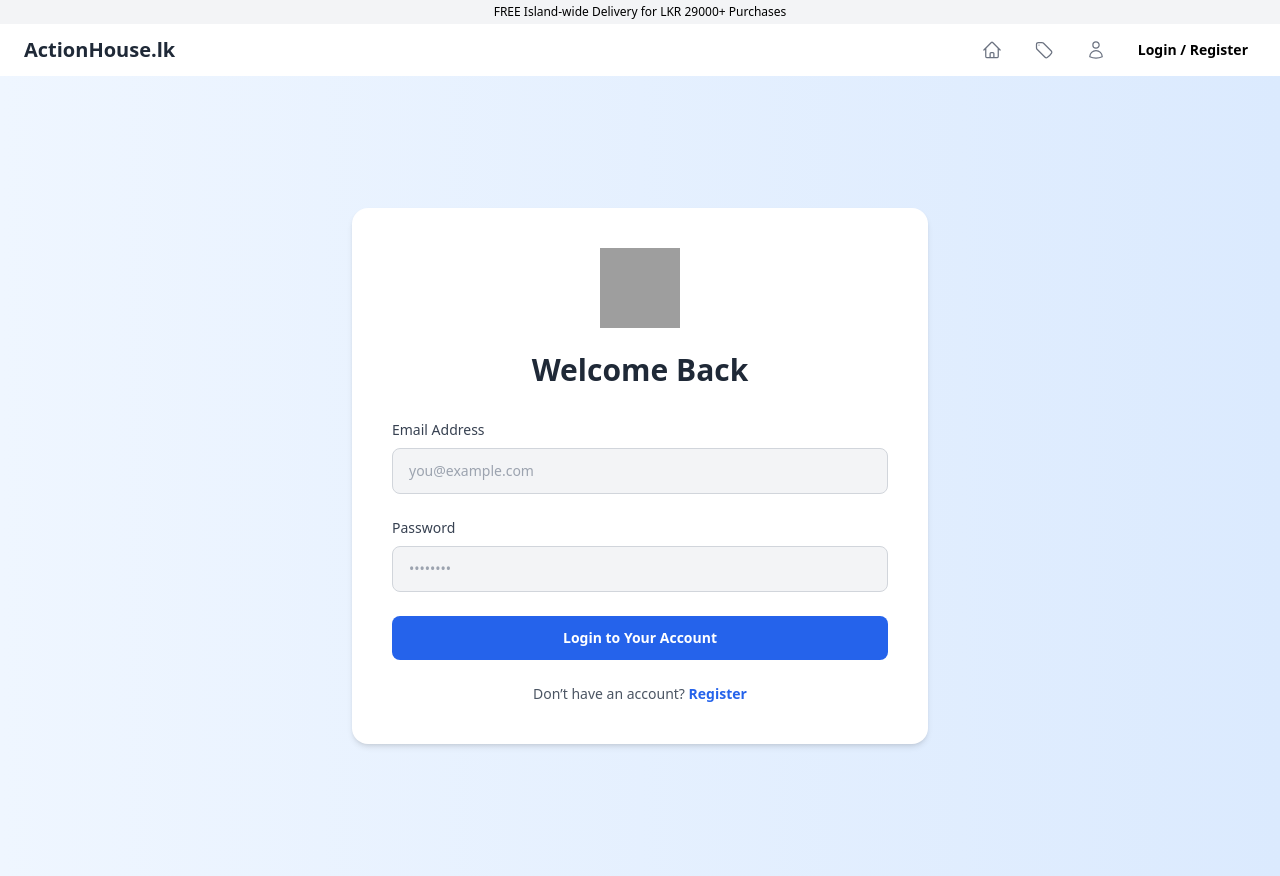
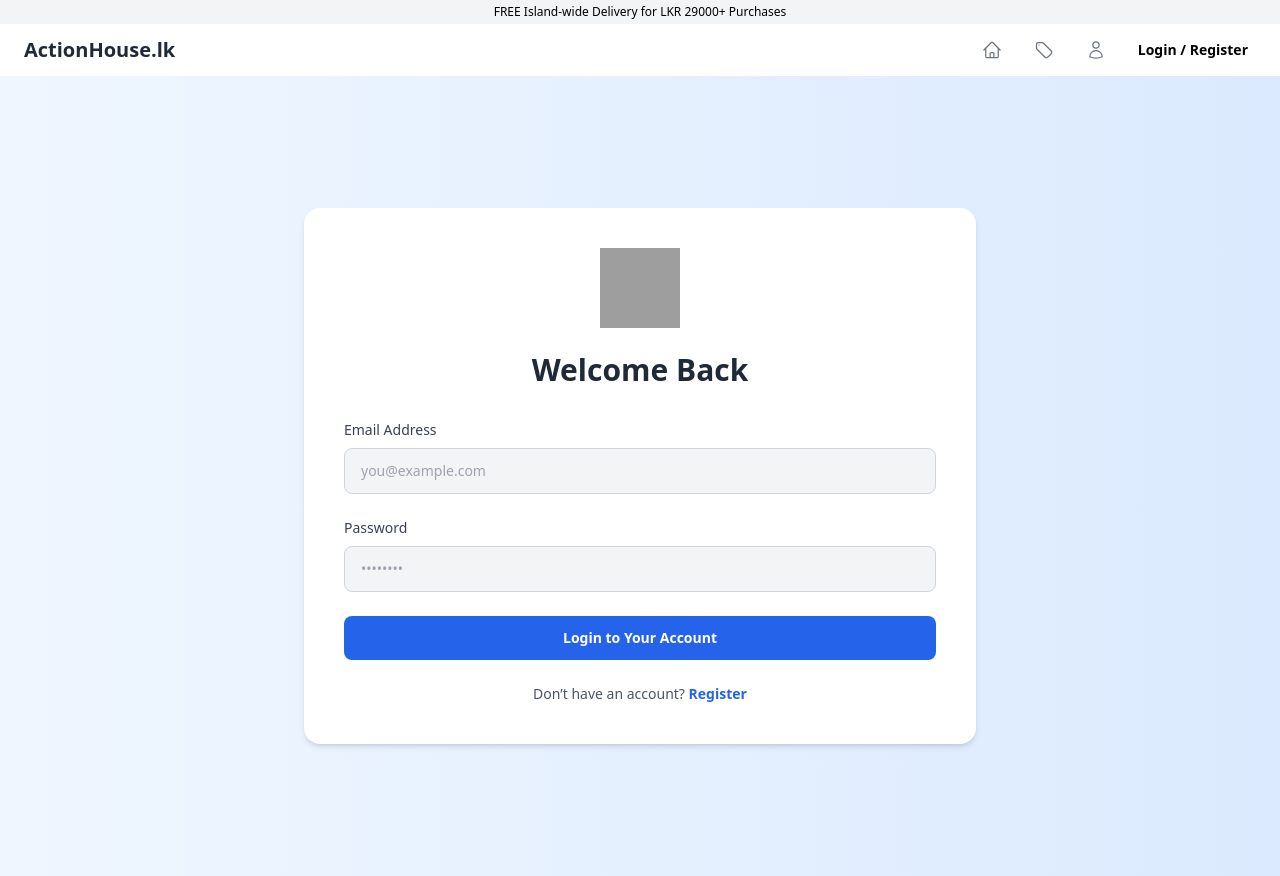
Before and after one commit to sameerajayakodi/Auction_System, a React (Create React App) app in the folder AuctionHouse/auction-management-frontend/: page /login in a window 1280 px wide. Built offline with nearby package versions, Linux system fonts and the light colour scheme; grey boxes are pictures that could not be loaded.

Commit message:
Update Login.js

```diff
--- a/AuctionHouse/auction-management-frontend/src/auth/Login.js
+++ b/AuctionHouse/auction-management-frontend/src/auth/Login.js
@@ -12,7 +12,7 @@ const Login = () => {
 
   return (
     <div className="flex items-center justify-center min-h-screen bg-gradient-to-r from-blue-50 to-blue-100">
-      <div className="w-full max-w-xl p-10 bg-white shadow-md rounded-2xl">
+      <div className="w-full max-w-2xl p-10 bg-white shadow-md rounded-2xl">
         {/* Optional: Logo */}
         <div className="flex justify-center mb-6">
           <img
```
